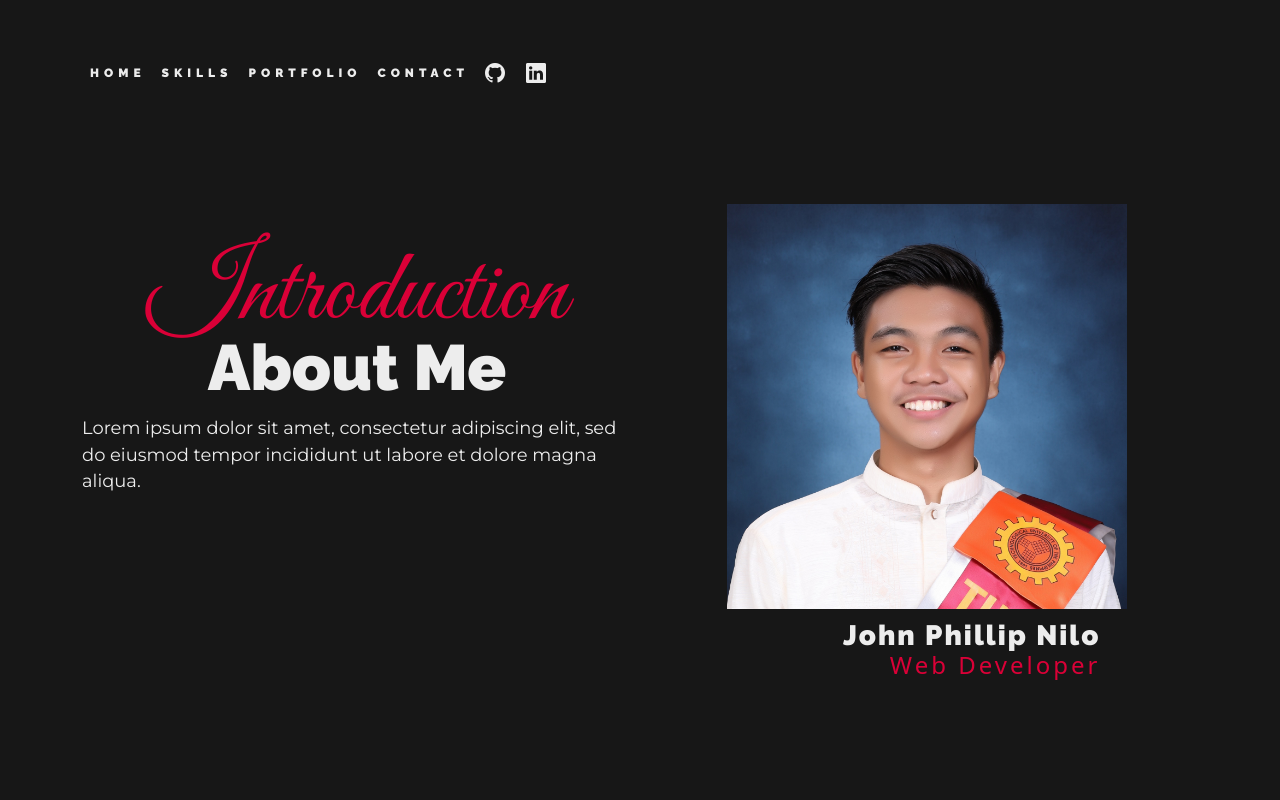
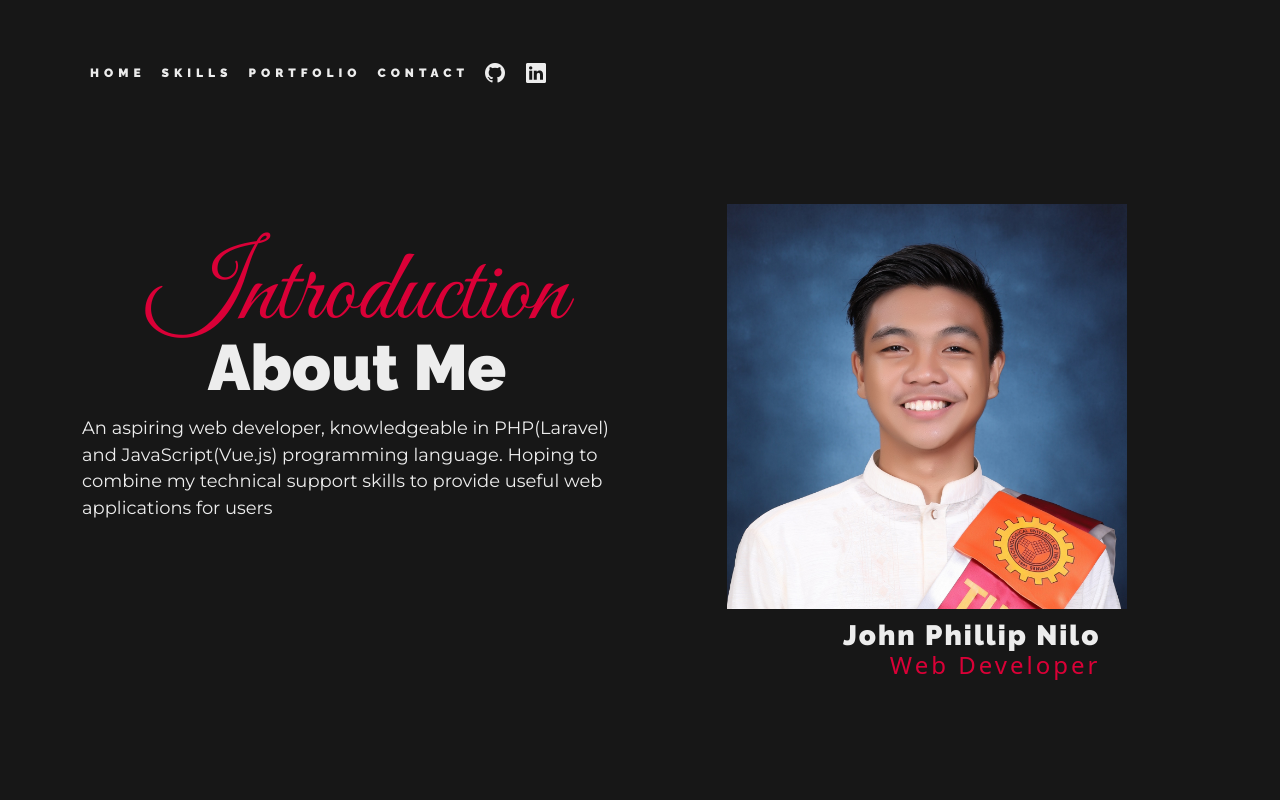
Before and after one commit to jpnnilo/portfolio-vue, a Vue app: page / in a window 1280 px wide. Shown: the top 800 px of the page. Built offline with nearby package versions, Linux system fonts and the light colour scheme; a web font is replaced by a local one.

Commit message:
add about me

```diff
--- a/src/components/Contact.vue
+++ b/src/components/Contact.vue
@@ -4,11 +4,11 @@
     <div class="row" >
         <h1 data-aos="fade-up" data-aos-duration="1000">CONTACT</h1>
         <div class="col-lg-4 col-md-4 col-details" data-aos="fade-up" data-aos-duration="2000">
-            <i class="bi bi-telephone"></i>
+            <i class="bi bi-telephone-fill"></i>
             <h5> 0969-478-6004</h5>
         </div>
         <div class="col-lg-4 col-md-4 col-details" data-aos="fade-up" data-aos-duration="2000">
-            <i class="bi bi-envelope"></i>
+            <i class="bi bi-envelope-fill"></i>
             <h5>nilo.jpn@gmail.com</h5>
         </div>
         <div class="col-lg-4 col-md-4 col-details" data-aos="fade-up" data-aos-duration="2000">
--- a/src/components/Home.vue
+++ b/src/components/Home.vue
@@ -8,7 +8,11 @@
                     <h1 data-aos="zoom-in" data-aos-duration="1000">Introduction</h1>
 
                     <h2 data-aos="zoom-in" data-aos-duration="2000">About Me</h2>
-                    <p class="home-text" data-aos="zoom-in" data-aos-duration="3000">Lorem ipsum dolor sit amet, consectetur adipiscing elit, sed do eiusmod tempor incididunt ut labore et dolore magna aliqua. </p>
+                    <p class="home-text" data-aos="zoom-in" data-aos-duration="3000">
+                        An aspiring web developer, knowledgeable in PHP(Laravel) and
+                        JavaScript(Vue.js) programming language. Hoping to combine my
+                        technical support skills to provide useful web applications for users
+                    </p>
                 </div>
                 <div class="col">
                     <img src="../assets/profile.jpg" alt="profile" class="profile" data-aos="fade-right" data-aos-duration="1000">
```
